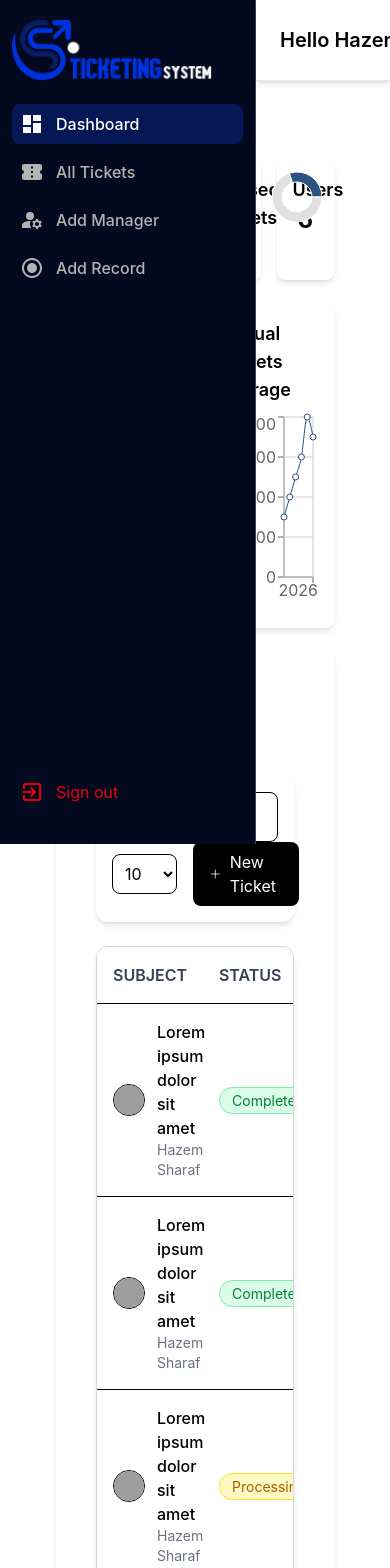
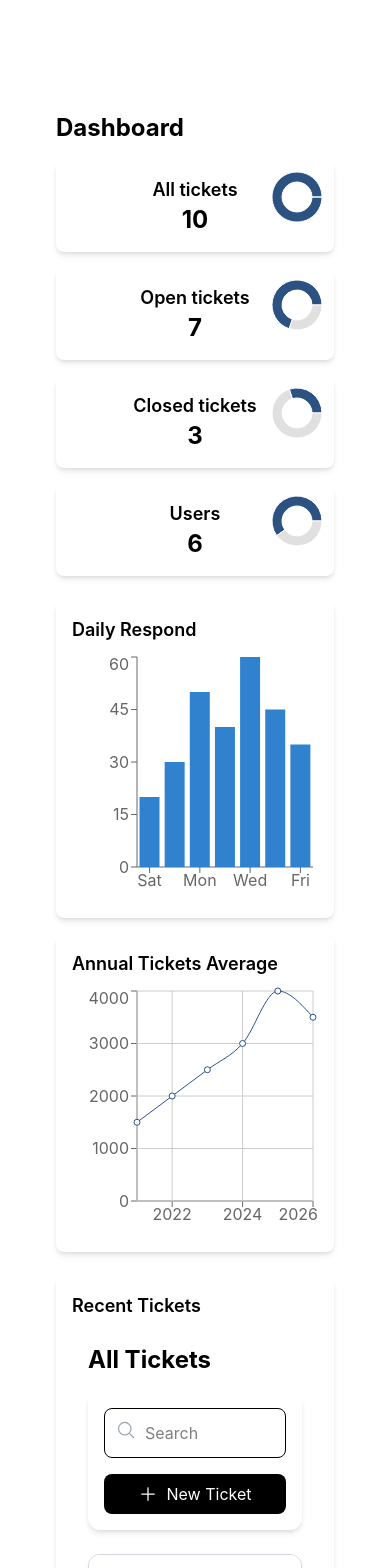
Before and after one commit to IslamImad12/TicketingSystem-v2, a React (Vite) app: page /home in a window 390 px wide. Shown: the top 1568 px of the page. Built offline with nearby package versions, Linux system fonts and the light colour scheme; grey boxes are pictures that could not be loaded.

Commit message:
Add files via upload

```diff
--- a/src/Components/DashboardPage/DashboardPage.jsx
+++ b/src/Components/DashboardPage/DashboardPage.jsx
@@ -6,7 +6,7 @@ const DashboardPage = () => {
     { label: "All tickets", value: 10, percentage: 100 },
     { label: "Open tickets", value: 7, percentage: 70 },
     { label: "Closed tickets", value: 3, percentage: 30 },
-    { label: "Users", value: 6, percentage: 30 },
+    { label: "Users", value: 6, percentage: 60 },
   ];
 
   const barData = [
@@ -34,8 +34,8 @@ const DashboardPage = () => {
     <div className="p-6">
       <h2 className="text-2xl font-bold mb-4">Dashboard</h2>
 
-      {/* الاحصائيات مع الدوائر */}
-      <div className="grid grid-cols-4 gap-4">
+      {/* الإحصائيات مع الدوائر */}
+      <div className="grid grid-cols-1 sm:grid-cols-2 md:grid-cols-4 gap-4">
         {stats.map((stat, index) => (
           <div key={index} className="bg-white p-4 rounded-lg shadow-md text-center relative">
             <h3 className="text-lg font-semibold">{stat.label}</h3>
@@ -64,10 +64,10 @@ const DashboardPage = () => {
       </div>
 
       {/* المخططات */}
-      <div className="grid grid-cols-2 gap-4 mt-6">
+      <div className="grid grid-cols-1 md:grid-cols-2 gap-4 mt-6">
         <div className="bg-white p-4 rounded-lg shadow-md">
           <h3 className="text-lg font-semibold mb-2">Daily Respond</h3>
-          <ResponsiveContainer width="100%" height={200}>
+          <ResponsiveContainer width="100%" height={250}>
             <BarChart data={barData}>
               <XAxis dataKey="name" />
               <YAxis />
@@ -79,7 +79,7 @@ const DashboardPage = () => {
 
         <div className="bg-white p-4 rounded-lg shadow-md">
           <h3 className="text-lg font-semibold mb-2">Annual Tickets Average</h3>
-          <ResponsiveContainer width="100%" height={200}>
+          <ResponsiveContainer width="100%" height={250}>
             <LineChart data={lineData}>
               <XAxis dataKey="year" />
               <YAxis />
@@ -94,9 +94,8 @@ const DashboardPage = () => {
       {/* جدول التذاكر الحديثة */}
       <div className="bg-white p-4 rounded-lg shadow-md mt-6">
         <h3 className="text-lg font-semibold mb-2">Recent Tickets</h3>
-        <Tickets/>
+        <Tickets />
       </div>
-
     </div>
   );
 };
--- a/src/Components/Home/Home.jsx
+++ b/src/Components/Home/Home.jsx
@@ -1,10 +1,11 @@
-import { useState } from "react";
+import { useState, useEffect } from "react";
 import { Link } from "react-router-dom";
 import DashboardIcon from "@mui/icons-material/Dashboard";
 import ConfirmationNumberIcon from "@mui/icons-material/ConfirmationNumber";
 import ManageAccountsIcon from "@mui/icons-material/ManageAccounts";
 import RadioButtonCheckedIcon from "@mui/icons-material/RadioButtonChecked";
 import ExitToAppIcon from "@mui/icons-material/ExitToApp";
+import MenuIcon from "@mui/icons-material/Menu";
 import Tickets from "../Tickets/Tickets";
 import Record from "../Record/Record";
 import Manager from "../Manager/Manager";
@@ -14,6 +15,22 @@ import DashboardPage from "../DashboardPage/DashboardPage";
 
 export default function Home() {
   const [activePage, setActivePage] = useState("dashboard");
+  const [sidebarOpen, setSidebarOpen] = useState(false);
+  const [showNavbar, setShowNavbar] = useState(true);
+
+  useEffect(() => {
+    const handleResize = () => {
+      if (window.innerWidth < 640) {
+        setShowNavbar(false);
+      } else {
+        setShowNavbar(true);
+      }
+    };
+
+    window.addEventListener("resize", handleResize);
+    handleResize(); // Call on mount
+    return () => window.removeEventListener("resize", handleResize);
+  }, []);
 
   const menuItems = [
     { id: "dashboard", icon: <DashboardIcon />, label: "Dashboard" },
@@ -22,18 +39,35 @@ export default function Home() {
     { id: "records", icon: <RadioButtonCheckedIcon />, label: "Add Record" },
   ];
 
+  const handleMenuClick = (id) => {
+    setActivePage(id);
+    setSidebarOpen(false); // Close sidebar on mobile
+  };
+
   return (
     <div className="flex">
+      {/* Mobile Menu Button */}
+      <button
+        className="absolute top-5 left-5 text-white sm:hidden z-50"
+        onClick={() => setSidebarOpen(!sidebarOpen)}
+      >
+        <MenuIcon fontSize="large" />
+      </button>
+
       {/* Sidebar */}
-      <aside className="fixed top-0 left-0 z-40 w-64 h-screen pt-5 bg-[#03091E] text-[#B3B3B3] border-r border-gray-700 sm:translate-x-0">
+      <aside
+        className={`fixed top-0 left-0 z-40 w-64 h-screen pt-5 bg-[#03091E] text-[#B3B3B3] border-r border-gray-700 transition-transform ${
+          sidebarOpen ? "translate-x-0" : "-translate-x-full"
+        } sm:translate-x-0`}
+      >
         <div className="h-full px-3 pb-4 overflow-y-auto flex flex-col justify-between">
           <div>
-            <img src={Logo} className="w-50 mb-6" alt="Logo" />
+            <img src={Logo} className="w-[150px] mb-6" alt="Logo" />
             <ul className="space-y-2 font-medium">
               {menuItems.map((item) => (
                 <li key={item.id}>
                   <button
-                    onClick={() => setActivePage(item.id)}
+                    onClick={() => handleMenuClick(item.id)}
                     className={`flex w-full items-center p-2 rounded-lg transition ${
                       activePage === item.id ? "bg-[#051754] text-white" : "hover:bg-[#051754]"
                     }`}
@@ -59,9 +93,10 @@ export default function Home() {
           </div>
         </div>
       </aside>
+
       {/* Main Content */}
-      <main className="sm:ml-64 w-full">
-        <Navbar />
+      <main className={`w-full ${sidebarOpen ? "ml-0" : "sm:ml-64"}`}>
+        {showNavbar && <Navbar />}
         <div className="p-8 mt-14">
           {activePage === "dashboard" && <DashboardPage />}
           {activePage === "tickets" && <Tickets />}
--- a/src/Components/Manager/Manager.jsx
+++ b/src/Components/Manager/Manager.jsx
@@ -12,7 +12,6 @@ const initialManagers = [
 export default function Manager() {
   const [search, setSearch] = useState("");
   const [managers, setManagers] = useState(initialManagers);
-  const [itemsPerPage, setItemsPerPage] = useState(10);
 
   const filteredManagers = managers.filter(manager =>
     manager.name.toLowerCase().includes(search.toLowerCase())
@@ -23,11 +22,13 @@ export default function Manager() {
   };
 
   return (
-    <div className="p-6 mx-auto max-w-5xl">
+    <div className="p-4 md:p-6 mx-auto max-w-6xl">
       <h2 className="text-2xl font-bold mb-4">All Managers</h2>
 
-      <div className="flex flex-wrap items-center justify-between bg-white p-4 shadow-md rounded-xl mb-6">
-        <div className="relative w-96">
+      {/* Search and Add Section */}
+      <div className="flex flex-col md:flex-row items-center justify-between bg-white p-4 shadow-md rounded-xl mb-6 gap-4">
+        {/* Search Box */}
+        <div className="relative w-full md:w-96">
           <MagnifyingGlassIcon className="absolute left-3 top-3 w-5 h-5 text-gray-400" />
           <input
             type="text"
@@ -37,35 +38,35 @@ export default function Manager() {
             className="border pl-10 p-3 rounded-lg w-full focus:ring-2 focus:ring-blue-300"
           />
         </div>
-        <div className="flex items-center gap-4">
-          <select
-            className="border p-2 rounded-lg"
-            value={itemsPerPage}
-            onChange={(e) => setItemsPerPage(Number(e.target.value))}
+
+        {/* Add Manager Button */}
+        <div className="w-full md:w-auto">
+          <Link
+            to="/NewManager"
+            className="text-white bg-black px-4 py-2 rounded-lg flex items-center gap-2 w-full md:w-auto justify-center"
           >
-            {[managers.length, 25, 50, 100].map(size => (
-              <option key={size} value={size}>{size}</option>
-            ))}
-          </select>
-          <Link to='/NewManager' className="text-white bg-black px-4 py-2 rounded-lg flex items-center gap-2">
             <PlusIcon className="w-5 h-5" /> Add New
           </Link>
         </div>
       </div>
 
+      {/* Responsive Table */}
       <div className="bg-white shadow-md rounded-xl overflow-hidden border border-gray-300">
-        <table className="w-full text-left">
+        <div className="overflow-x-auto">
+          <table className="w-full text-left min-w-[700px]">
             <thead className="bg-white border-b">
               <tr>
-              {['NAME', 'EMAIL', 'PHONE', 'DEPARTMENT', 'ACTIONS'].map(header => (
-                <th key={header} className="p-4 text-gray-700 font-semibold">{header}</th>
+                {["NAME", "EMAIL", "PHONE", "DEPARTMENT", "ACTIONS"].map(header => (
+                  <th key={header} className="p-4 text-gray-700 font-semibold whitespace-nowrap">
+                    {header}
+                  </th>
                 ))}
               </tr>
             </thead>
             <tbody>
-            {filteredManagers.slice(0, itemsPerPage).map(({ key, name, email, phone, department }) => (
+              {filteredManagers.map(({ key, name, email, phone, department }) => (
                 <tr key={key} className="border-b hover:bg-gray-50">
-                <td className="p-4 flex items-center gap-3">
+                  <td className="p-4 flex items-center gap-3 min-w-[200px]">
                     <img
                       src="https://randomuser.me/api/portraits/men/50.jpg"
                       alt="User"
@@ -76,10 +77,10 @@ export default function Manager() {
                       <p className="text-sm text-gray-500">{department}</p>
                     </div>
                   </td>
-                <td className="p-4">{email}</td>
-                <td className="p-4">{phone}</td>
-                <td className="p-4">{department}</td>
-                <td className="p-4 flex gap-2">
+                  <td className="p-4 min-w-[200px]">{email}</td>
+                  <td className="p-4 min-w-[150px]">{phone}</td>
+                  <td className="p-4 min-w-[150px]">{department}</td>
+                  <td className="p-4 flex gap-2 min-w-[100px]">
                     <button className="text-red-500 hover:text-red-600 transition" onClick={() => deleteManager(key)}>
                       <TrashIcon className="w-5 h-5" />
                     </button>
@@ -93,5 +94,6 @@ export default function Manager() {
           </table>
         </div>
       </div>
+    </div>
   );
 }
--- a/src/Components/Tickets/Tickets.jsx
+++ b/src/Components/Tickets/Tickets.jsx
@@ -3,10 +3,10 @@ import { PencilIcon, TrashIcon, PlusIcon, MagnifyingGlassIcon } from "@heroicons
 import { Link } from "react-router-dom";
 
 const initialTickets = [
-  { key: "#302561", subject: "Lorem ipsum dolor sit amet", status: "Completed", date: "Mon, Dec 12" },
-  { key: "#702651", subject: "Lorem ipsum dolor sit amet", status: "Completed", date: "Mon, Dec 12" },
-  { key: "#264325", subject: "Lorem ipsum dolor sit amet", status: "Processing", date: "Mon, Dec 12" },
-  { key: "#827562", subject: "Lorem ipsum dolor sit amet", status: "Pending", date: "Mon, Dec 12" },
+  { key: "#302561", subject: "Ticket Subject 1", status: "Completed", date: "Mon, Dec 12" },
+  { key: "#702651", subject: "Ticket Subject 2", status: "Completed", date: "Mon, Dec 12" },
+  { key: "#264325", subject: "Ticket Subject 3", status: "Processing", date: "Mon, Dec 12" },
+  { key: "#827562", subject: "Ticket Subject 4", status: "Pending", date: "Mon, Dec 12" },
 ];
 
 const statusColors = {
@@ -18,19 +18,19 @@ const statusColors = {
 export default function Tickets() {
   const [search, setSearch] = useState("");
   const [tickets] = useState(initialTickets);
-  const [itemsPerPage, setItemsPerPage] = useState(10);
 
   const filteredTickets = tickets.filter(ticket =>
     ticket.subject.toLowerCase().includes(search.toLowerCase())
   );
 
   return (
-    <div className="p-6 mx-auto max-w-5xl">
+    <div className="p-4 md:p-6 mx-auto max-w-6xl">
       {/* Header Section */}
       <h2 className="text-2xl font-bold mb-4">All Tickets</h2>
 
-      <div className="flex flex-wrap items-center justify-between bg-white p-4 shadow-md rounded-xl mb-6">
-        <div className="relative w-96">
+      <div className="flex flex-col md:flex-row items-center justify-between bg-white p-4 shadow-md rounded-xl mb-6 gap-4">
+        {/* Search Box */}
+        <div className="relative w-full md:w-96">
           <MagnifyingGlassIcon className="absolute left-3 top-3 w-5 h-5 text-gray-400" />
           <input
             type="text"
@@ -40,36 +40,35 @@ export default function Tickets() {
             className="border pl-10 p-3 rounded-lg w-full focus:ring-2 focus:ring-blue-300"
           />
         </div>
-        <div className="flex items-center gap-4">
-          <select
-            className="border p-2 rounded-lg"
-            value={itemsPerPage}
-            onChange={(e) => setItemsPerPage(Number(e.target.value))}
+
+        {/* Controls */}
+        <div className="flex items-center gap-4 w-full md:w-auto">
+          <Link
+            to="/AddTicket"
+            className="text-white bg-black px-4 py-2 rounded-lg flex items-center gap-2 w-full md:w-auto justify-center"
           >
-            {[10, 25, 50, 100].map(size => (
-              <option key={size} value={size}>{size}</option>
-            ))}
-          </select>
-          <Link to='/AddTicket' className="text-white bg-black px-4 py-2 rounded-lg flex items-center gap-2">
             <PlusIcon className="w-5 h-5" /> New Ticket
           </Link>
         </div>
       </div>
 
-      {/* Tickets Table */}
+      {/* Responsive Table */}
       <div className="bg-white shadow-md rounded-xl overflow-hidden border border-gray-300">
-        <table className="w-full text-left">
+        <div className="overflow-x-auto">
+          <table className="w-full text-left min-w-[600px]">
             <thead className="bg-white border-b">
               <tr>
-              {['SUBJECT', 'STATUS', 'DATE', 'ACTIONS'].map(header => (
-                <th key={header} className="p-4 text-gray-700 font-semibold">{header}</th>
+                {["SUBJECT", "STATUS", "DATE", "ACTIONS"].map(header => (
+                  <th key={header} className="p-4 text-gray-700 font-semibold whitespace-nowrap">
+                    {header}
+                  </th>
                 ))}
               </tr>
             </thead>
             <tbody>
               {filteredTickets.map(({ key, subject, status, date }) => (
                 <tr key={key} className="border-b hover:bg-gray-50">
-                <td className="p-4 flex items-center gap-3">
+                  <td className="p-4 flex items-center gap-3 min-w-[200px]">
                     <img
                       src="https://randomuser.me/api/portraits/men/75.jpg"
                       alt="User"
@@ -80,13 +79,13 @@ export default function Tickets() {
                       <p className="text-sm text-gray-500">Hazem Sharaf</p>
                     </div>
                   </td>
-                <td className="p-4">
+                  <td className="p-4 min-w-[150px]">
                     <span className={`px-3 py-1 rounded-full text-sm ${statusColors[status]}`}>
                       {status}
                     </span>
                   </td>
-                <td className="p-4 text-gray-500">{date}</td>
-                <td className="p-4 flex gap-2">
+                  <td className="p-4 text-gray-500 min-w-[120px]">{date}</td>
+                  <td className="p-4 flex gap-2 min-w-[100px]">
                     <button className="text-red-500 hover:text-red-600">
                       <TrashIcon className="w-5 h-5" />
                     </button>
@@ -100,5 +99,6 @@ export default function Tickets() {
           </table>
         </div>
       </div>
+    </div>
   );
 }
```
Lines whose indentation alone changed are shown as unchanged.
